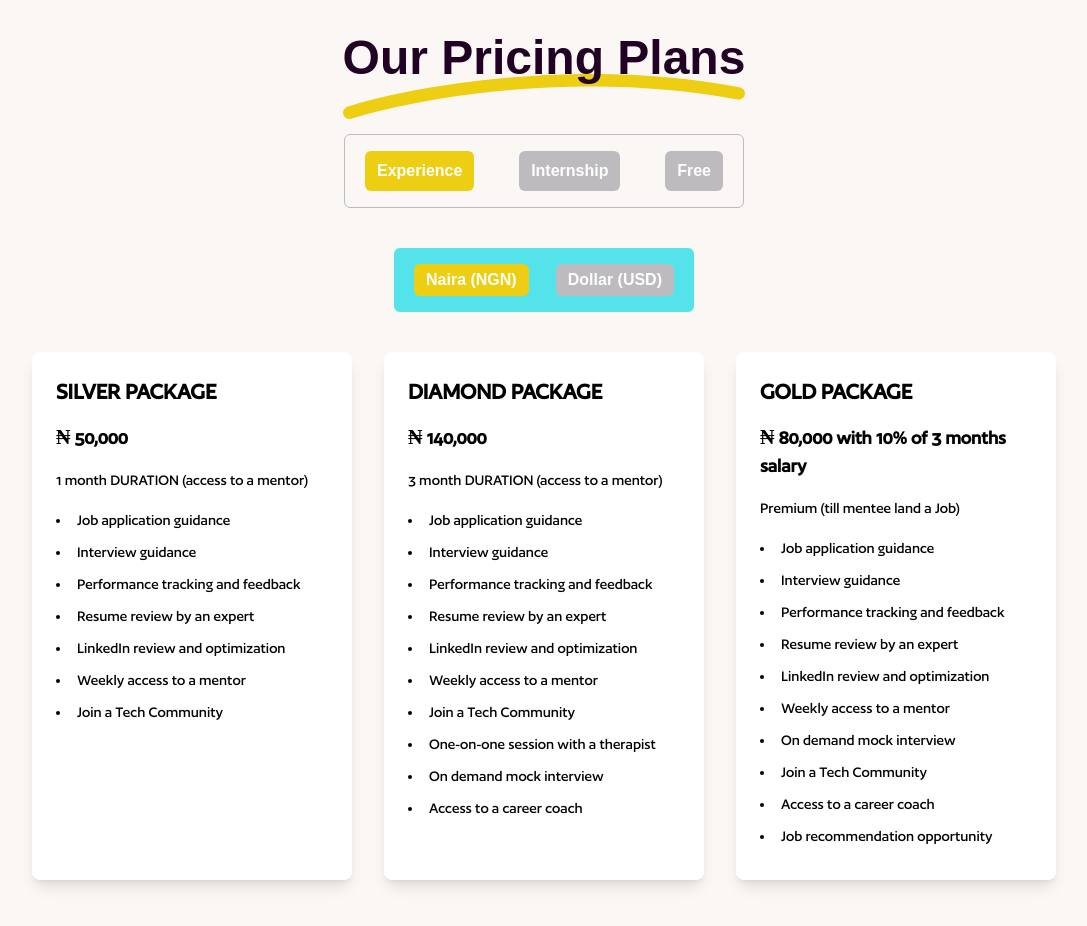
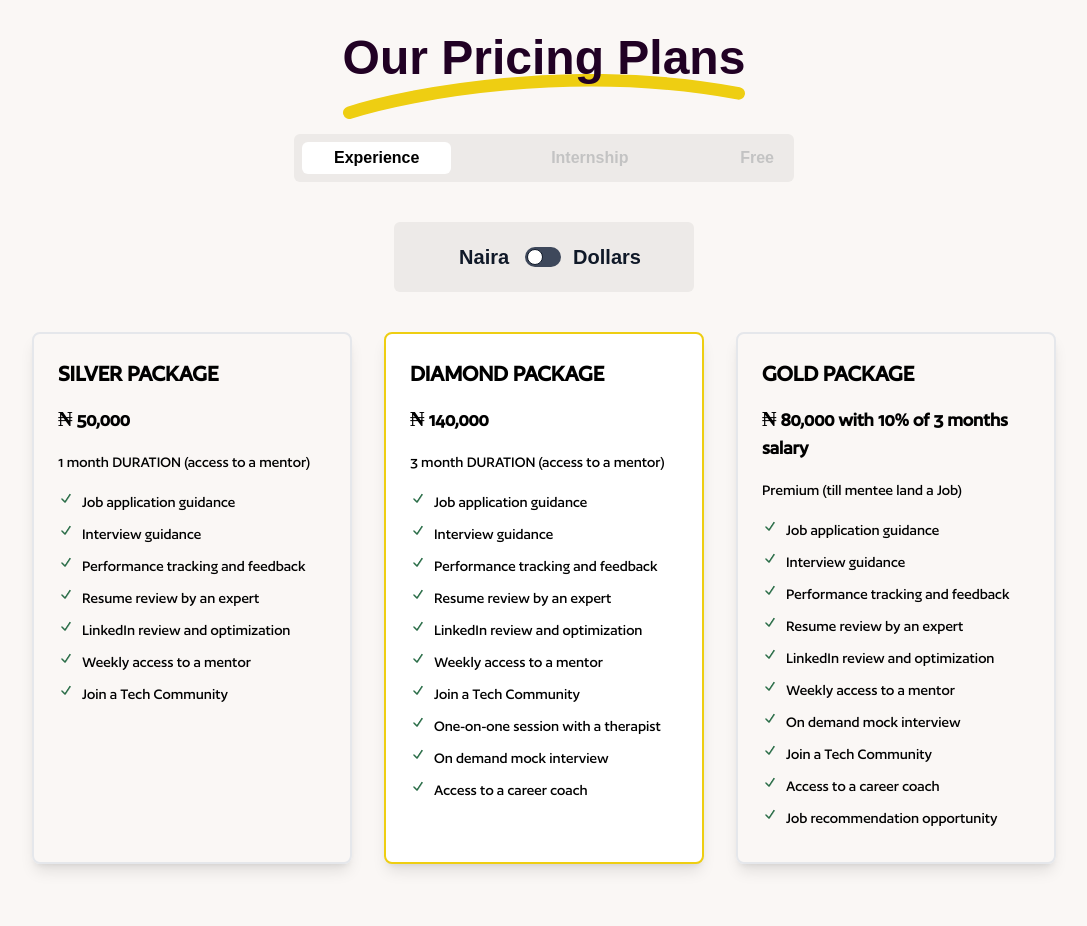
Before and after one commit to gramani-tech/footprint, a React (Vite) app: page / in a window 1280 px wide. Shown: the part 2660-3586 px from the top of the page, without its empty margins (96-1183 px from the left). Built offline with nearby package versions, Linux system fonts and the light colour scheme; a web font is replaced by a local one.

Commit message:
price list

```diff
--- a/src/components/PricingPage.tsx
+++ b/src/components/PricingPage.tsx
@@ -1,5 +1,6 @@
 import { useState } from 'react';
 import line from '../assets/Line 1.svg'
+import Mark from '../assets/mark.png'
 
 const currencySymbols = {
   naira: '₦',
@@ -112,16 +113,21 @@ const PricingPage = () => {
             <img src={line} alt='line-image' className=' absolute bottom-[-25px] -z-10' />
           </h2>
         </div>
-        <div className="flex border w-[100%] border-gray rounded-[6px] md:w-[400px] mx-auto mt-10 px-1 md:px-5 py-2 justify-between">
-          <button onClick={() => setSelectedPackage("experience")} className={`${selectedPackage === "experience" ? "bg-yellow " : "bg-gray"} border-0 py-2 md:my-2 font-bold px-3 rounded-[6px] text-white`}>Experience</button>
-          <button onClick={() => setSelectedPackage("internship")} className={`${selectedPackage === "internship" ? "bg-yellow " : "bg-gray"} border-0 py-2 md:my-2 font-bold px-3 rounded-[6px] text-white`}>Internship</button>
-          <button onClick={() => setSelectedPackage("free")} className={`${selectedPackage === "free" ? "bg-yellow " : "bg-gray"} border-0 py-2 md:my-2 font-bold px-3 rounded-[6px] text-white`}>Free</button>
+        <div className="flex  w-[100%] bg-[#EDEAE8] rounded-[6px] md:w-[500px] mx-auto mt-10 px-1 md:px-2  justify-between">
+          <button onClick={() => setSelectedPackage("experience")} className={`${selectedPackage === "experience" ? "bg-white text-black px-8" : "bg-transparent text-[#c3c3c3]"} border-0 py-1 md:my-2 font-bold px-3 rounded-[6px] `}>Experience</button>
+          <button onClick={() => setSelectedPackage("internship")} className={`${selectedPackage === "internship" ? "bg-white text-black px-8" : "bg-transparent text-[#c3c3c3]"} border-0 py-1 md:my-2 font-bold px-3 rounded-[6px] `}>Internship</button>
+          <button onClick={() => setSelectedPackage("free")} className={`${selectedPackage === "free" ? "bg-white text-black px-8" : "bg-transparent text-[#c3c3c3]"} border-0 py-1 md:my-2 font-bold px-3 rounded-[6px] `}>Free</button>
         </div>
 
-        <div className="flex  w-[100%] bg-[#54E3EA] rounded-[6px] md:w-[300px] mx-auto mt-10 px-1 md:px-5 py-2 justify-between">
-          <button onClick={() => setPriceIn("naira")} className={`${priceIn === "naira" ? "bg-yellow " : " bg-gray"} border-0 py-1 md:my-2 font-bold px-3 rounded-[6px] text-white`}>Naira (NGN)</button>
-          <button onClick={() => setPriceIn("dollar")} className={`${priceIn === "dollar" ? "bg-yellow " : "bg-gray"} border-0 py-1 md:my-2 font-bold px-3 rounded-[6px] text-white`}>Dollar (USD)</button>
-
+        <div className="flex  w-[100%] bg-[#EDEAE8] rounded-[6px] md:w-[300px] mx-auto mt-10 text-[#101928] align-middle items-center justify-center">
+          <div className="">
+            <label className="inline-flex items-center mb-5 cursor-pointer text-[20px] mt-5">
+              <span className="ms-3  mr-4 font-bold text-gray-900 dark:text-gray-300">Naira</span>
+              <input type="checkbox" value="" className="sr-only peer" />
+              <div className="relative w-9 h-5 bg-gray-200 peer-focus:outline-none peer-focus:ring-4 peer-focus:ring-blue-300  dark:peer-focus:ring-blue-800 rounded-full peer dark:bg-gray-700 peer-checked:after:translate-x-full rtl:peer-checked:after:-translate-x-full peer-checked:after:border-white after:content-[''] after:absolute after:top-[2px] after:start-[2px] after:bg-white after:border-gray-300 after:border after:rounded-full after:h-4 after:w-4 after:transition-all dark:border-gray-600 bg-[#3E485B] peer-checked:bg-blue-600"></div>
+              <span className="ms-3 ml-4 font-bold text-gray-900 dark:text-gray-300">Dollars</span>
+            </label>
+          </div>
         </div>
 
       </div>
@@ -129,13 +135,19 @@ const PricingPage = () => {
         {/* <h1 className="text-4xl font-bold text-center mb-12">Our Pricing Plans</h1> */}
         <div className="grid grid-cols-1 md:grid-cols-2 lg:grid-cols-3 gap-8">
           {filterPackages.map((pkg, index) => (
-            <div key={index} className="bg-white text-black p-6 rounded-lg shadow-lg">
+            <div key={index} style={{ border: pkg.title == "DIAMOND PACKAGE" ? "2px solid #EECE12" : "2px solid #E5E7EB" }} className={`${pkg.title == "DIAMOND PACKAGE" ? "border-[#EECE12] " : "border-[#E5E7EB] border-2"}bg-white border-2 text-black p-6 rounded-lg shadow-lg  `}>
               <h2 className="text-2xl font-bold mb-4">{pkg.title}</h2>
               <p className="text-xl font-semibold mb-4">{currencySymbols[priceIn as keyof typeof currencySymbols]} {priceIn === 'naira' ? pkg.priceNaira : pkg.priceDollar}</p>
               {pkg.duration && <p className="text-md font-medium mb-4">{pkg.duration}</p>}
-              <ul className="list-disc list-inside">
+              <ul className=" list-inside ">
                 {pkg.features.map((feature, idx) => (
-                  <li key={idx} className="mb-2">{feature}</li>
+                  <li key={idx} className="mb-2 flex">
+                    <div className="mr-2">
+
+                      <img src={Mark} alt="mark" className='' />
+                    </div>
+                    {feature}
+                  </li>
                 ))}
               </ul>
             </div>
```
Also changed, not shown: src/assets/mark.png (added).
